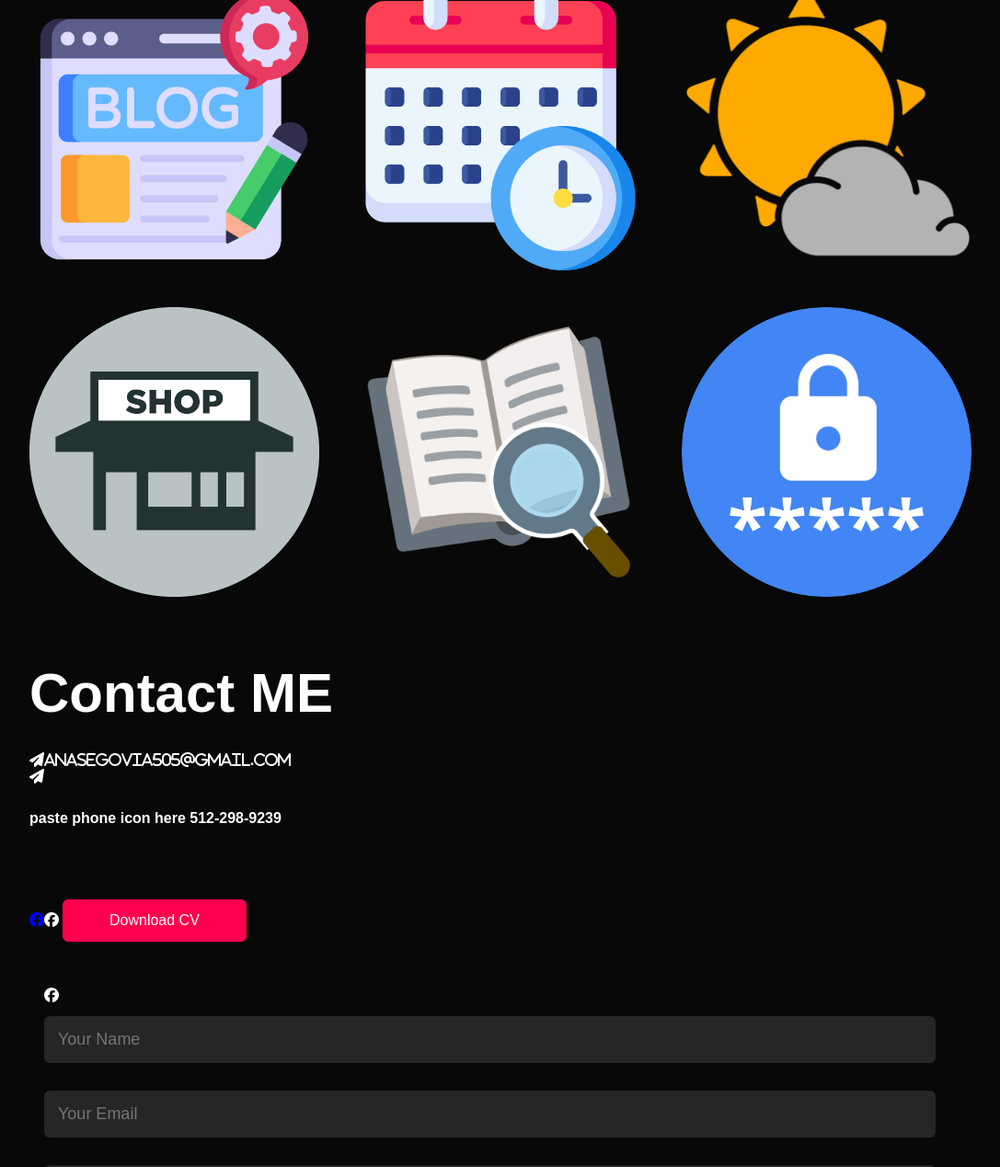
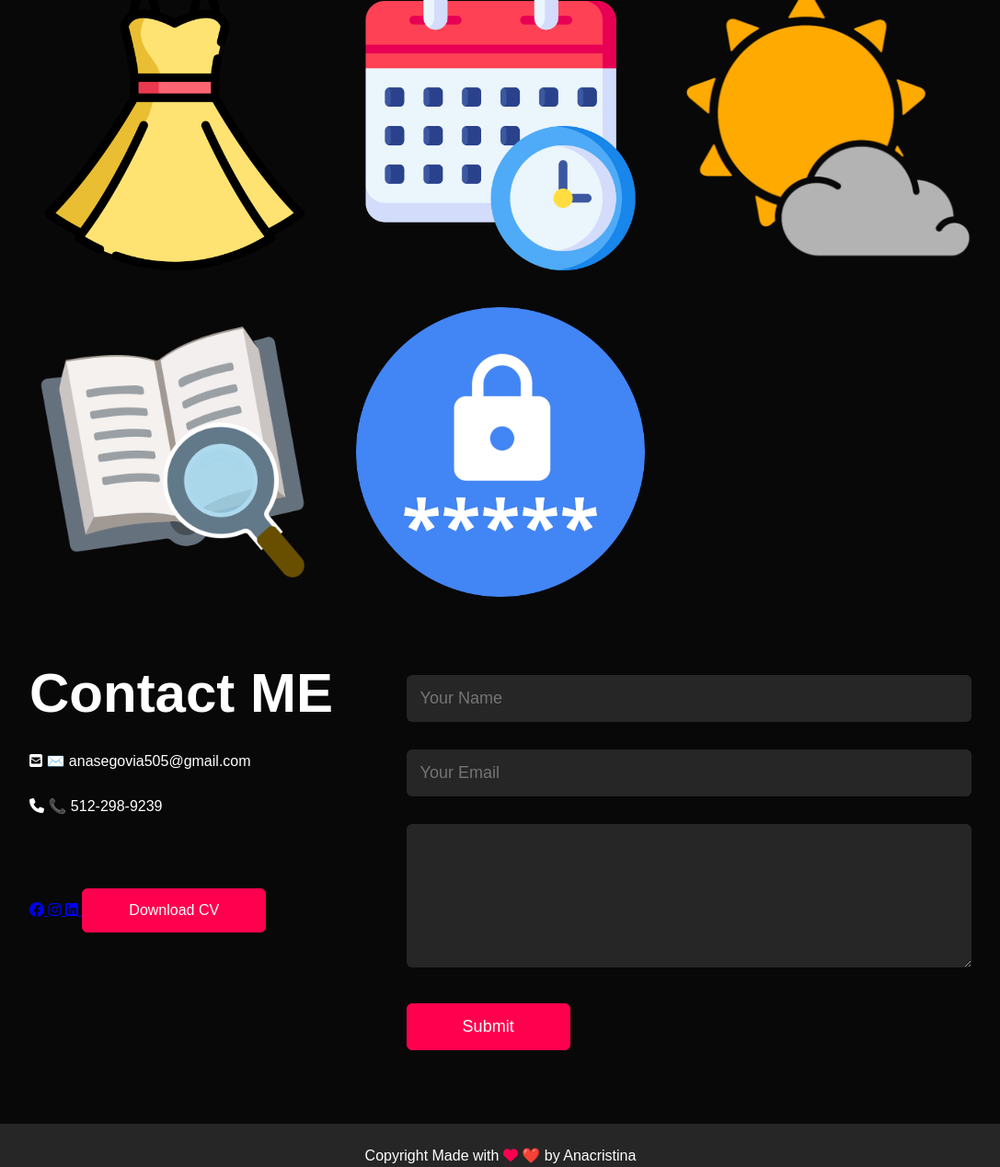
Before and after one commit to Aseg02/portfolioo, a plain HTML site: page index.html in a window 1280 px wide. Shown: the part 2420-3689 px from the top of the page at 92% size, without its empty margins (96-1183 px from the left). Drawn offline with Linux system fonts and the light colour scheme.

Commit message:
updating projects

```diff
--- a/index.html
+++ b/index.html
@@ -117,7 +117,7 @@ Deckers, remote — Tech support agent SEP 2016 - NOV 2020<br>
                               <div class="tab-contents" id="education">
                                 <ul>
                                     <li>The University of Texas at Austin<br></li>
-                                    <li>Coding/Programing Bootcamp Certificate</li>
+                                    <!-- <li>Coding/Programing Bootcamp Certificate</li> -->
                                 </ul>
                               </div>
                     </div>
@@ -163,24 +163,24 @@ Deckers, remote — Tech support agent SEP 2016 - NOV 2020<br>
         <h1 class="sub-title">Portfolio</h1>
         <div class="work-list">
             <div class="work">
-                <img src="images/book.png" >
+                <img src="images/project-img1.png" >
                 <div class="layer">
                     <h3>Legendary Giggles</h3>
                     <p>sLegendary Giggles is a two player guessing game! Player 1 will be
                         presented with a image while making sounds that represent whats on the
                         picture, while player 2 guesses what the picture is.  For example, if
                          a cat pic is shown then player 1 will make a 'meow' sound. </p>
-                    <a href="https://legendary-giggle-4c67ca9ca408.herokuapp.com/"><i class="fas fa-external-link-alt"></i></a>
+                    <a href="https://aseg02.github.io/note-takerhw/"><i class="fa-solid fa-envelope"></i>🔗</a>
                 </div>
             </div>
             <div class="work">
-                <img src="images/project-img1.png" >
+                <img src="images/potted-house-plants-cartoon-design-png.webp" >
                 <div class="layer">
                     <h3>Green Thumb</h3>
                     <p>Green thumb hub is a garden helper app! Green thumb hub
                         is a app where you can keep track on how much you've watered
                         your plants, get reminders, and see a breif description on your plants</p>
-                    <a href="https://gentle-fortress-84585-60555956fddc.herokuapp.com/"><i class="fas fa-external-link-alt"></i></a>
+                    <a href="https://gentle-fortress-84585-60555956fddc.herokuapp.com/"><i class="fa-solid fa-link"></i>🔗</a>
                 </div>
             </div>
             <div class="work">
@@ -193,59 +193,64 @@ Deckers, remote — Tech support agent SEP 2016 - NOV 2020<br>
                           inputting the types of shows/movie you like to watch,
                           you will then be given recommendaions based on your
                           inputs </p>
-                    <a href="https://cyphernyx.github.io/BookHub/index.html"><i class="fas fa-external-link-alt"></i></a>
+                    <a href="https://cyphernyx.github.io/BookHub/index.html"><i class="fa-solid fa-link"></i>🔗</a>
                 </div>
             </div>
             <div class="work">
-                <img src="images/blog.png" >
+                <img src="images/dress.png" >
                 <div class="layer">
-                    <h3>Tech Blog</h3>
-                    <p>shdbfuhsbc </p>
-                    <a href="http://asegoblog.com/"><i class="fas fa-external-link-alt"></i></a>
+                    <h3>Ecom Mock-Up</h3>
+                    <p>This is a Responsive Ecom Website Using HTML CSS & JavaScript. This is only a mock-up fashion store</p>
+                    <a href="https://aseg02.github.io/mock-store/"><i class="fa-solid fa-link"></i></i>🔗</a>
                 </div>
             </div>
             <div class="work">
                 <img src="images/schedule.png" >
                 <div class="layer">
                     <h3>Workday </h3>
-                    <p>shdbfuhsbc </p>
-                    <a href="https://aseg02.github.io/workday/"><i class="fas fa-external-link-alt"></i></a>
+                    <p>This is a simple calendar application that allows a user to save events for each hour of a typical working day (9am–5pm)
+                    . This app will run in the browser and feature dynamically updated HTML and CSS powered by jQuery. </p>
+                    <a href="https://aseg02.github.io/workday/"><i class="fa-solid fa-link"></i>🔗</a>
                 </div>
             </div>
             <div class="work">
                 <img src="images/waether.png" >
                 <div class="layer">
                     <h3>Weather</h3>
-                    <p>shdbfuhsbc </p>
-                    <a href="https://aseg02.github.io/weather//"><i class="fas fa-external-link-alt"></i></a>
+                    <p>This app uses third-party APIs, weather dashboard that will run in the browser and
+                        feature dynamically updated HTML and CSS.</p>
+                    <a href="https://aseg02.github.io/weather//"><i class="fa-solid fa-link"></i>🔗</a>
                 </div>
             </div>
-            <div class="work">
+            <!-- <div class="work">
                 <img src="images/store.png" >
                 <div class="layer">
                     <h3>Store</h3>
-                    <p>shdbfuhsbc </p>
-                    <a href="https://aseg02.github.io/store/"><i class="fas fa-external-link-alt"></i></a>
+                    <p>This app was created using: JavaScript, Node.js, Express, React, Redux,
+                        Apollo Server, Graphql, Mongodb, Mongoose, Dotenv, and Heroku</p>
+                    <a href="https://aseg02.github.io/store/"><i class="fa-solid fa-link"></i>🔗</a>
                 </div>
-            </div>
+            </div> -->
             <div class="work">
                 <img src="images/booksearch.png" >
                 <div class="layer">
                     <h3>Book Search</h3>
-                    <p>Green thumb hub is a garden helper app! Green thumb hub
-                        is a app where you can keep track on how much you've watered
-                        your plants, get reminders, and see a breif description on your plants</p>
-                    <a href="https://book-search-challenge-21-mern.herokuapp.com/"><i class="fas fa-external-link-alt"></i></a>
+                    <p>This is a MERN stack application that searches
+                        Google Books for a given book title, then displays the results. The internal database API functions are provided through a
+                          GraphQL API using Apollo Server. Security for app is provided by JSON Web Tokens and the
+                           jwt-decode module for the client side.</p>
+                    <a href="https://book-search-challenge-21-mern.herokuapp.com/"><i class="fa-solid fa-link"></i>🔗</a>
                 </div>
             </div>
             <div class="work">
                 <img src="images/passwordgen.png" >
                 <div class="layer">
                     <h3>Password Generator</h3>
-                    <p>Green thumb hub is a garden helper app! Green thumb hub
-                        is a app where you can keep track on how much you've watered
-                        your plants, get reminders, and see a breif description on your plants</p>
-                    <a href="https://aseg02.github.io/pass-gen/"><i class="fas fa-external-link-alt"></i></a>
+                    <p>This is an application that generates a random password based on user-selected criteria.
+                        This app will run in the browser and feature dynamically updated HTML and CSS powered
+                        by JavaScript.
+                    </p>
+                    <a href="https://aseg02.github.io/pass-gen/"><i class="fa-solid fa-link"></i>🔗</a>
                 </div>
             </div>
         </div>
@@ -258,10 +263,12 @@ Deckers, remote — Tech support agent SEP 2016 - NOV 2020<br>
         <div class="row">
             <div class="contact-left">
                 <h1 class="sub-title">Contact ME</h1>
-                <p><i class="fas fa-paper-plane">anasegovia505@gmail.com</p>
-                <p>paste phone icon here 512-298-9239</p>
+                <p><i class="fa-solid fa-square-envelope"></i> ✉️ anasegovia505@gmail.com</p>
+                <p><i class="fa-solid fa-phone"></i> 📞 512-298-9239</p>
                 <div class="social-icons"> </div>
-                <a href="htpps://facebook.com"><i class="fab fa-facebook"> </a>
+                <a href="htpps://facebook.com"><i class="fa-brands fa-facebook"></i> </a>
+                <a href="htpps://facebook.com"><i class="fa-brands fa-instagram"></i> </a>
+                <a href="https://www.linkedin.com/in/anacristina-segovia-819948287"><i class="fa-brands fa-linkedin"></i> </a>
                     <a href="images/Resume-2.pdf" download class="btn btn2">Download CV</a>
             </div>
             <div class="contact-right">
@@ -275,7 +282,7 @@ Deckers, remote — Tech support agent SEP 2016 - NOV 2020<br>
         </div>
     </div>
     <div class="copyright">
-        <p> Copyright Made with by Anacristina</p>
+        <p> Copyright Made with <i class="fa-solid fa-heart"></i>  ❤️ by Anacristina</p>
     </div>
 </div>
 <script>
```
Also changed, not shown: images/dress.png (added), images/potted-house-plants-cartoon-design-png.webp (added).
